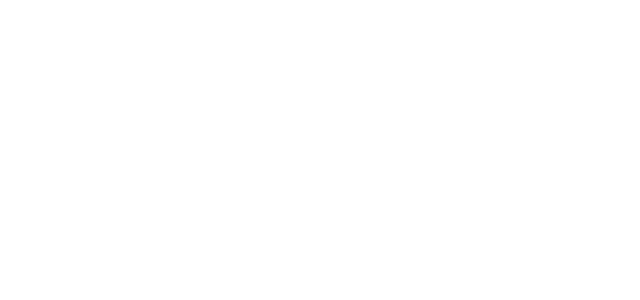
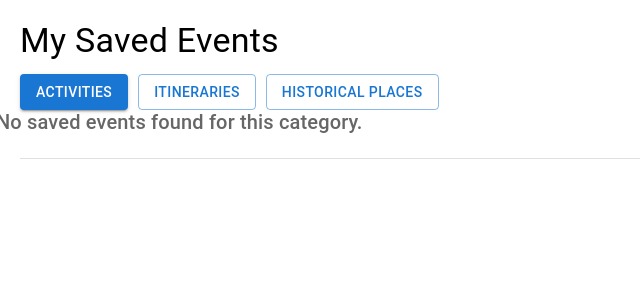
Before and after one commit to Advanced-computer-lab-2024/ExploreInEase, a React (Create React App) app in the folder frontend/exploreinease/: page /myBookmarks in a window 1280 px wide. Before the commit this address had no page. Shown: the top 300 px of the page, without its empty margins (0-640 px from the left). Built offline with nearby package versions, Linux system fonts and the light colour scheme.

Commit message:
add the bookmark page and its route

```diff
--- a/frontend/exploreinease/src/App.js
+++ b/frontend/exploreinease/src/App.js
@@ -45,8 +45,6 @@
 const Booked=React.lazy(()=>import("./Tourist/booked"));
 const ProductPurchased= React.lazy(() => import("./Shared/Components/Product/PurchaseProduct"));
 const Transportion= React.lazy(() => import("./Advertier/transportation"));
-
-
 const BookTransportation= React.lazy(() => import("./Tourist/bookTransportation"));
 const BookHotel= React.lazy(() => import("./Tourist/hotels"));
 const BookFlight= React.lazy(() => import("./Tourist/flights"));
@@ -58,7 +56,7 @@
 const TourGuideReport = React.lazy(() => import('./Shared/Components/Reports/TouristsReport'));
 const SalesReport = React.lazy(() => import('./Shared/Components/Reports/SalesReport'));
 const OrderHistory = React.lazy(() => import('./Tourist/OrderHistory'));
-
+const MyBookmarks = React.lazy(() => import('./Shared/MyBookmarks'));
 
 
 const App = () => {
@@ -115,7 +113,7 @@
           <Route path="/TouristsReport" element={<TourGuideReport />} />
           <Route path="/SalesReport" element={<SalesReport />} />
           <Route path="/OrderHistory" element={<OrderHistory />} />
-
+          <Route path="myBookmarks" element={<MyBookmarks />} />
         </Routes>
       </Suspense>
     </Router>
--- /dev/null
+++ b/frontend/exploreinease/src/Shared/MyBookmarks.js
@@ -0,0 +1,105 @@
+import React, { useState, useEffect } from 'react';
+import { Button, List, ListItem, ListItemText, Typography, Divider, Grid } from '@mui/material';
+import NetworkService from '../NetworkService';
+import { useLocation } from 'react-router-dom';
+import { Alert } from '@mui/material';
+
+const MyBookmarks = () => {
+    const { state } = useLocation();
+    const { events, userId } = state || {}; // Get events and userId from navigation state
+
+    const [activeCategory, setActiveCategory] = useState('activities'); // Default to 'activities'
+    const [filteredEvents, setFilteredEvents] = useState([]);
+    const [showSuccessMessage, setShowSuccessMessage] = useState(false);
+    const [showErrorMessage, setShowErrorMessage] = useState(false);
+    const [errorMessage, setErrorMessage] = useState('');
+    const [successMessage, setSuccessMessage] = useState('');
+
+    useEffect(() => {
+        // Filter events based on the selected category
+        if (events) {
+            const filtered = events.filter(event => event.category === activeCategory);
+            setFilteredEvents(filtered);
+        }
+    }, [activeCategory, events]);
+
+    const handleCategoryChange = (category) => {
+        setActiveCategory(category);
+    };
+
+    return (
+        <div style={{ padding: '20px' }}>
+            <Typography variant="h4" gutterBottom>
+                My Saved Events
+            </Typography>
+
+            {/* Buttons for filtering categories */}
+            <div style={{ marginBottom: '20px' }}>
+                <Button
+                    variant={activeCategory === 'activities' ? 'contained' : 'outlined'}
+                    color="primary"
+                    onClick={() => handleCategoryChange('activities')}
+                    style={{ marginRight: '10px' }}
+                >
+                    Activities
+                </Button>
+                <Button
+                    variant={activeCategory === 'itineraries' ? 'contained' : 'outlined'}
+                    color="primary"
+                    onClick={() => handleCategoryChange('itineraries')}
+                    style={{ marginRight: '10px' }}
+                >
+                    Itineraries
+                </Button>
+                <Button
+                    variant={activeCategory === 'historicalPlaces' ? 'contained' : 'outlined'}
+                    color="primary"
+                    onClick={() => handleCategoryChange('historicalPlaces')}
+                >
+                    Historical Places
+                </Button>
+            </div>
+
+            {/* Success and Error Messages */}
+            {showSuccessMessage && (
+                <Alert severity="success" sx={{ marginBottom: '20px' }}>
+                    {successMessage}
+                </Alert>
+            )}
+            {showErrorMessage && (
+                <Alert severity="error" sx={{ marginBottom: '20px' }}>
+                    {errorMessage}
+                </Alert>
+            )}
+
+            {/* Events List */}
+            <Grid container spacing={3}>
+                {filteredEvents.length > 0 ? (
+                    filteredEvents.map((event, index) => (
+                        <Grid item xs={12} sm={6} md={4} key={index}>
+                            <div style={{ border: '1px solid #ddd', padding: '10px', borderRadius: '8px' }}>
+                                <Typography variant="h6">{event.title}</Typography>
+                                <Typography variant="body2">{event.description}</Typography>
+                                <Typography variant="body2" color="textSecondary">
+                                    Category: {event.category}
+                                </Typography>
+                                <Button variant="outlined" color="primary" style={{ marginTop: '10px' }}>
+                                    View Details
+                                </Button>
+                            </div>
+                        </Grid>
+                    ))
+                ) : (
+                    <Typography variant="h6" color="textSecondary">
+                        No saved events found for this category.
+                    </Typography>
+                )}
+            </Grid>
+
+            {/* Divider */}
+            <Divider style={{ margin: '20px 0' }} />
+        </div>
+    );
+};
+
+export default MyBookmarks;
```
